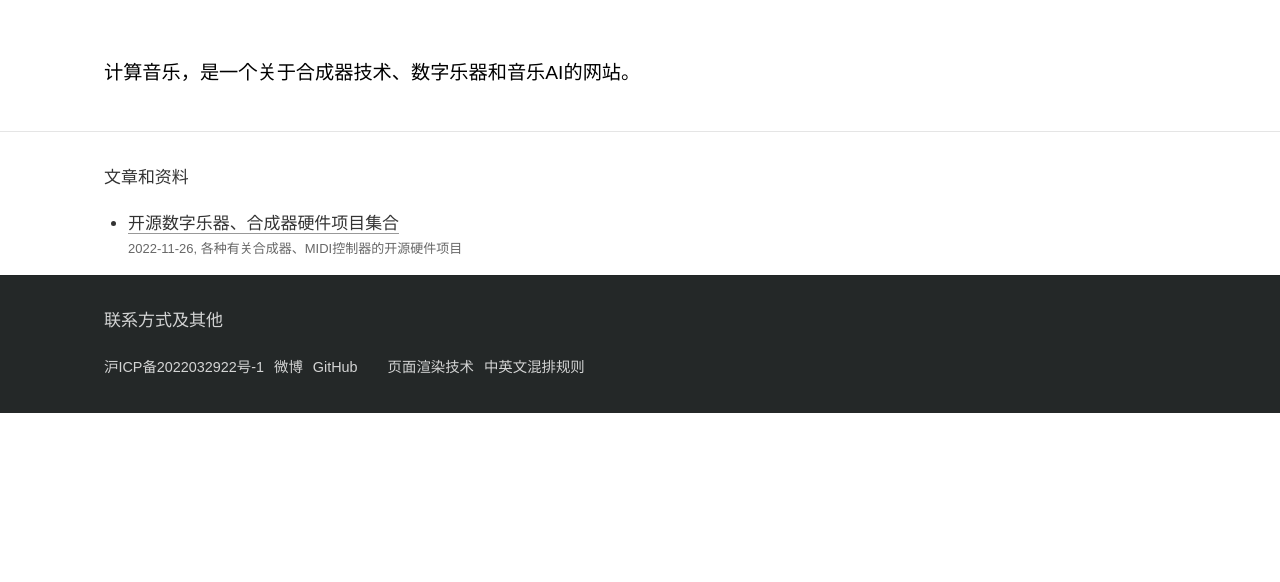
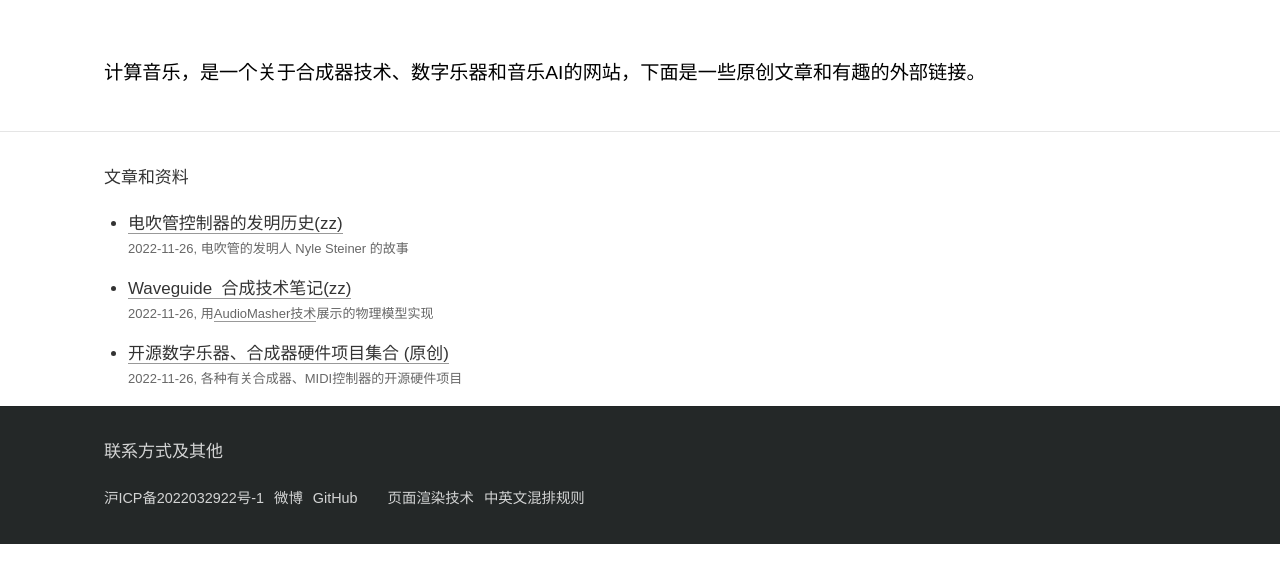
Before and after one commit to lupu2022/ai-music, a plain HTML site: page index.html in a window 1280 px wide. Shown: the part 76-658 px from the top of the page. Drawn offline with Linux system fonts and the light colour scheme.

Commit message:
clean code

```diff
--- a/index.html
+++ b/index.html
@@ -9,27 +9,25 @@
 <body>
   <distill-header></distill-header>
   <d-title>
-    <p>计算音乐，是一个关于合成器技术、数字乐器和音乐AI的网站。</p>
+    <p>计算音乐，是一个关于合成器技术、数字乐器和音乐AI的网站，下面是一些原创文章和有趣的外部链接。</p>
   </d-title>
   <d-article>
     <p>文章和资料</p>
     <ul>
       <li>
-        <a href="blog/open_synth_hw.html"> 开源数字乐器、合成器硬件项目集合 </a>
+        <a href="https://www.patchmanmusic.com/NyleSteinerHomepage.html"> 电吹管控制器的发明历史(zz)</a>
+        <figcaption>2022-11-26, 电吹管的发明人 Nyle Steiner 的故事 </a></figcaption>
+      </li>
+
+      <li>
+        <a href="https://www.osar.fr/notes/waveguides/"> Waveguide &nbsp;合成技术笔记(zz) </a>
+        <figcaption>2022-11-26, 用<a href="https://audiomasher.org/">AudioMasher技术</a>展示的物理模型实现</a></figcaption>
+      </li>
+
+      <li>
+        <a href="blog/open_synth_hw.html"> 开源数字乐器、合成器硬件项目集合 (原创) </a>
         <figcaption>2022-11-26, 各种有关合成器、MIDI控制器的开源硬件项目</a></figcaption>
       </li>
-
-      <!--
-      <li>
-        <a href="https://news.ycombinator.com/item?id=33682813"> 用机械键盘来制作一个数字萨克斯（电吹管）</a>
-        <figcaption>2022-11-26, HackNews，<a href="https://github.com/jcard0na/haxo-hw"> 一个非常优秀的开源硬件项目</a></figcaption>
-      </li>
-      <li>
-        <a href="https://www.osar.fr/notes/waveguides/"> Waveguide &nbsp;合成技术笔记 </a>
-        <figcaption>2022-11-26, 用<a href="https://audiomasher.org/">AudioMasher技术</a>展示的物理模型实现</a></figcaption>
-      </li>
-      -->
-
     </ul>
   </d-article>
 
```
Also changed, not shown: blog/open_synth_hw.html (+10 -0 lines), blog/images/omx-27.png (added).
